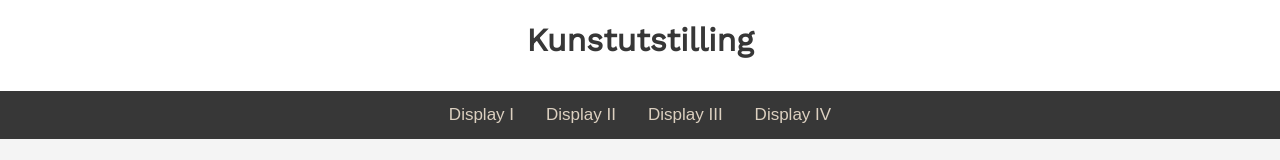
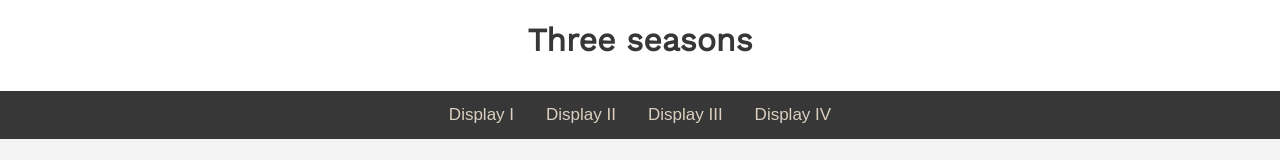
Before and after one commit to IT2810/it2810-webutvikling-h18-prosjekt-2-gruppe--07, a React (Create React App) app: page / in a window 1280 px wide. Shown: the top 160 px of the page. Built offline with nearby package versions, Linux system fonts and the light colour scheme.

Commit message:
Change title back to Three Seasons

```diff
--- a/src/App.js
+++ b/src/App.js
@@ -76,7 +76,7 @@ class App extends Component {
     return (
       <main className="grid-container-all">
         <div className="header">
-          <h1>Kunstutstilling</h1>
+          <h1>Three seasons</h1>
         </div>
         <div className="navbar">
           <Navbar onChange={this.setTab} />
```
